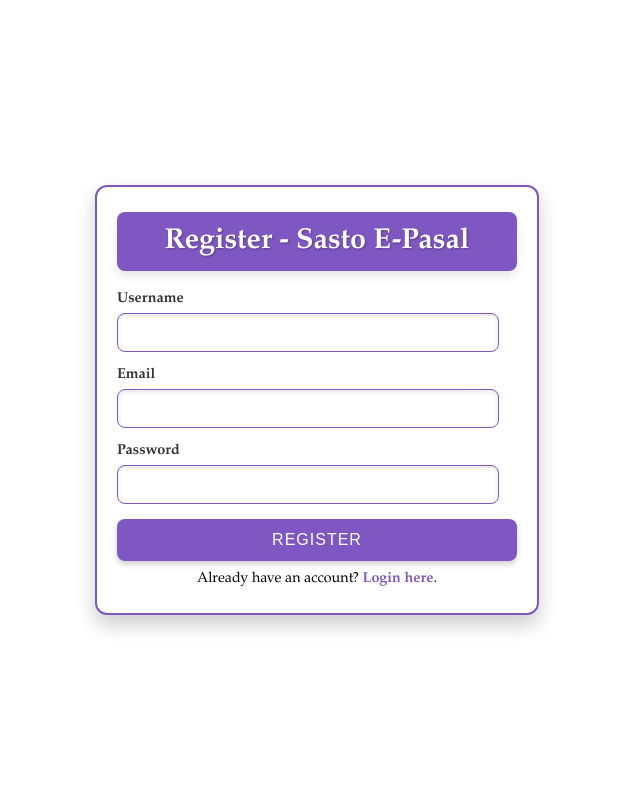
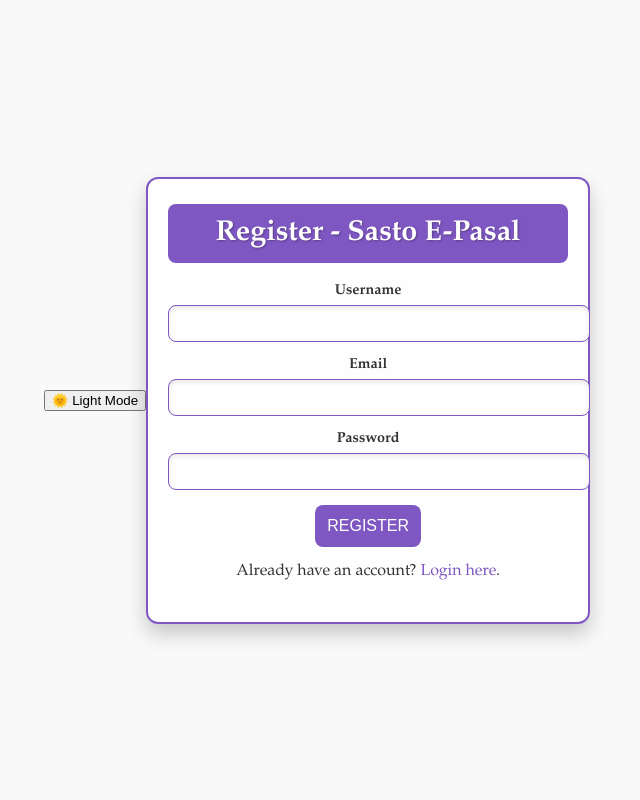
Before and after one commit to lgic-project/BookComSystem, a PHP site: page /register.php in a window 1280 px wide. Shown: the whole page, without its empty margins (323-963 px from the left). Run offline with PHP 8.4, Linux system fonts and the light colour scheme.

Commit message:
connected darktheme in login and register

```diff
--- a/css/register.css
+++ b/css/register.css
@@ -1,146 +1,105 @@
-/* Styling for the registration page */
- *{
+/* Light Mode */
+body.light-mode {
+    --bg-color: #f9f9f9;
+    --text-color: #333;
+    --button-bg: #7e57c2;
+    --button-text: #fff;
+}
+
+/* Dark Mode */
+body.dark-mode {
+    --bg-color: #1e1e2e;
+    --text-color: #fff;
+    --button-bg: #5e35b1;
+    --button-text: #e0e0e0;
+}
+
+/* Global Styles */
+body {
     margin: 0;
-    padding: 0;
-    background: white;
- }
-body {
     font-family: 'Garamond', serif;
-    background-size: cover;
-    margin: 0;
-    padding: 0;
+    background-color: var(--bg-color);
+    color: var(--text-color);
     display: flex;
     justify-content: center;
     align-items: center;
     min-height: 100vh;
-
-
 }
 
 .register-container {
-    background: rgba(255, 255, 255, 0.9); /* Semi-transparent parchment look */
-    border: 2px solid #7e57c2;
+    background: rgba(255, 255, 255, 0.9);
+    border: 2px solid var(--button-bg);
     border-radius: 12px;
+    padding: 25px 20px;
+    width: 90%;
+    max-width: 400px;
+    text-align: center;
     box-shadow: 0 10px 20px rgba(0, 0, 0, 0.2);
-    width: 90%;
-    max-width: 400px; /* Compact width */
-    text-align: center;
-    padding: 25px 20px;
-    animation: fadeIn 1.5s ease-out;
 }
 
 .book-cover {
-    background: #7e57c2;
-    color: #ffffff;
+    background: var(--button-bg);
+    color: var(--button-text);
     padding: 12px;
     border-radius: 8px;
     margin-bottom: 20px;
-    box-shadow: 0 5px 10px rgba(0, 0, 0, 0.1);
 }
 
 .book-cover h1 {
-    background-color: #7e57c2;
     font-size: 1.8rem;
-    font-weight: bold;
     margin: 0;
     text-shadow: 1px 1px 2px rgba(0, 0, 0, 0.3);
 }
 
-form {
-    display: flex;
-    flex-direction: column;
-    gap: 15px; /* Consistent spacing between inputs and buttons */
-}
-
 .form-group {
-    display: flex;
-    flex-direction: column;
-    align-items: flex-start;
+    margin-bottom: 15px;
 }
 
 .form-group label {
     font-size: 0.9rem;
     font-weight: bold;
-    color: #333;
     margin-bottom: 5px;
+    display: block;
 }
 
 .form-group input {
-    width: 90%;
+    width: 100%;
     padding: 10px;
-    font-size: 0.95rem;
-    border: 1px solid #7e57c2;
+    border: 1px solid var(--button-bg);
     border-radius: 8px;
-    background: #fff;
     box-shadow: inset 0 2px 5px rgba(0, 0, 0, 0.1);
-    transition: all 0.3s ease;
 }
 
 .form-group input:focus {
-    border-color: #5e35b1;
     outline: none;
-    box-shadow: 0 0 10px rgba(94, 53, 177, 0.4);
+    border-color: var(--button-bg);
 }
 
 .btn {
-    background: #7e57c2;
-    color: #fff;
+    background: var(--button-bg);
+    color: var(--button-text);
+    padding: 12px;
     border: none;
-    padding: 12px;
-    font-size: 1rem;
     border-radius: 8px;
     cursor: pointer;
     text-transform: uppercase;
-    letter-spacing: 1px;
-    transition: all 0.3s ease;
-    box-shadow: 0 3px 6px rgba(0, 0, 0, 0.2);
+    font-size: 1rem;
+    transition: background-color 0.3s ease;
 }
 
 .btn:hover {
     background: #5e35b1;
-    transform: translateY(-2px);
-    box-shadow: 0 6px 12px rgba(0, 0, 0, 0.3);
 }
 
 .switch-link {
-    font-size: 0.9rem;
-    margin-top: 10px;
+    margin-top: 15px;
 }
 
 .switch-link a {
-    color: #7e57c2;
+    color: var(--button-bg);
     text-decoration: none;
-    font-weight: bold;
 }
 
 .switch-link a:hover {
     text-decoration: underline;
 }
-
-.error, .success {
-    padding: 10px;
-    margin-bottom: 15px;
-    border-radius: 5px;
-    font-size: 0.9rem;
-}
-
-.error {
-    color: #d32f2f;
-    background: rgba(211, 47, 47, 0.1);
-}
-
-.success {
-    color: #388e3c;
-    background: rgba(56, 142, 60, 0.1);
-}
-
-@keyframes fadeIn {
-    from {
-        opacity: 0;
-        transform: translateY(20px);
-    }
-    to {
-        opacity: 1;
-        transform: translateY(0);
-    }
-}
--- a/register.php
+++ b/register.php
@@ -1,18 +1,18 @@
 <?php
-include './connection/config.php';
+// Handle form submission
 if ($_SERVER['REQUEST_METHOD'] == 'POST' && isset($_POST['signup'])) {
+    function validate($data) {
+        $data = trim($data);
+        $data = stripslashes($data);
+        $data = htmlspecialchars($data);
+        return $data;
+    }
+
     $username = validate($_POST['username']);
+    $email = validate($_POST['email']);
     $password = validate($_POST['password']);
-    $email = validate($_POST['email']);
-
-
-
-function validate($data){
-    $data = trim($data);
-    $data = stripslashes($data);
-    $data =  htmlspecialchars($data);
-    return $data;
-}}
+    // Add further validation and database logic here
+}
 ?>
 
 <!DOCTYPE html>
@@ -21,9 +21,14 @@
     <meta charset="UTF-8">
     <meta name="viewport" content="width=device-width, initial-scale=1.0">
     <title>Register - Sasto E-Pasal</title>
-    <link rel="stylesheet" href="./css/register.css">
+    <link rel="stylesheet" href="./css/register.css"> <!-- External CSS -->
 </head>
 <body>
+    <!-- Theme Toggle Button -->
+    <div class="theme-toggle">
+        <button id="theme-switch" class="toggle-btn">🌞 Light Mode</button>
+    </div>
+
     <div class="register-container">
         <div class="book-cover">
             <h1>Register - Sasto E-Pasal</h1>
@@ -52,5 +57,35 @@
             Already have an account? <a href="login.php">Login here</a>.
         </p>
     </div>
+
+    <script>
+        const themeSwitch = document.getElementById('theme-switch');
+        const body = document.body;
+
+        // Load saved theme from localStorage
+        const savedTheme = localStorage.getItem('theme') || 'light';
+        applyTheme(savedTheme);
+
+        // Event listener for theme toggle button
+        themeSwitch.addEventListener('click', () => {
+            const currentTheme = body.classList.contains('dark-mode') ? 'dark' : 'light';
+            const newTheme = currentTheme === 'light' ? 'dark' : 'light';
+            applyTheme(newTheme);
+        });
+
+        function applyTheme(theme) {
+            if (theme === 'dark') {
+                body.classList.add('dark-mode');
+                body.classList.remove('light-mode');
+                themeSwitch.textContent = '🌙 Dark Mode';
+                localStorage.setItem('theme', 'dark');
+            } else {
+                body.classList.add('light-mode');
+                body.classList.remove('dark-mode');
+                themeSwitch.textContent = '🌞 Light Mode';
+                localStorage.setItem('theme', 'light');
+            }
+        }
+    </script>
 </body>
 </html>
```
